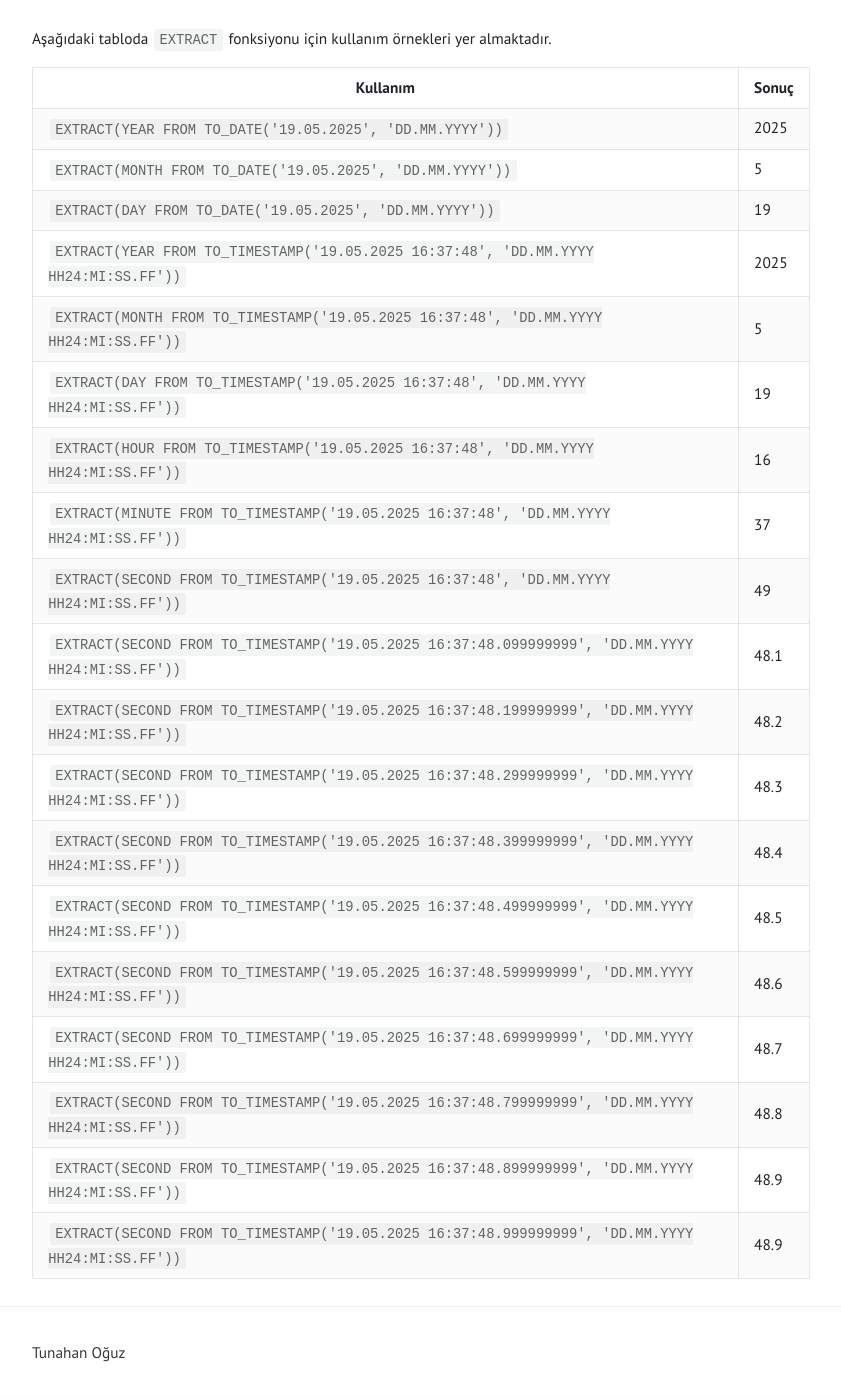
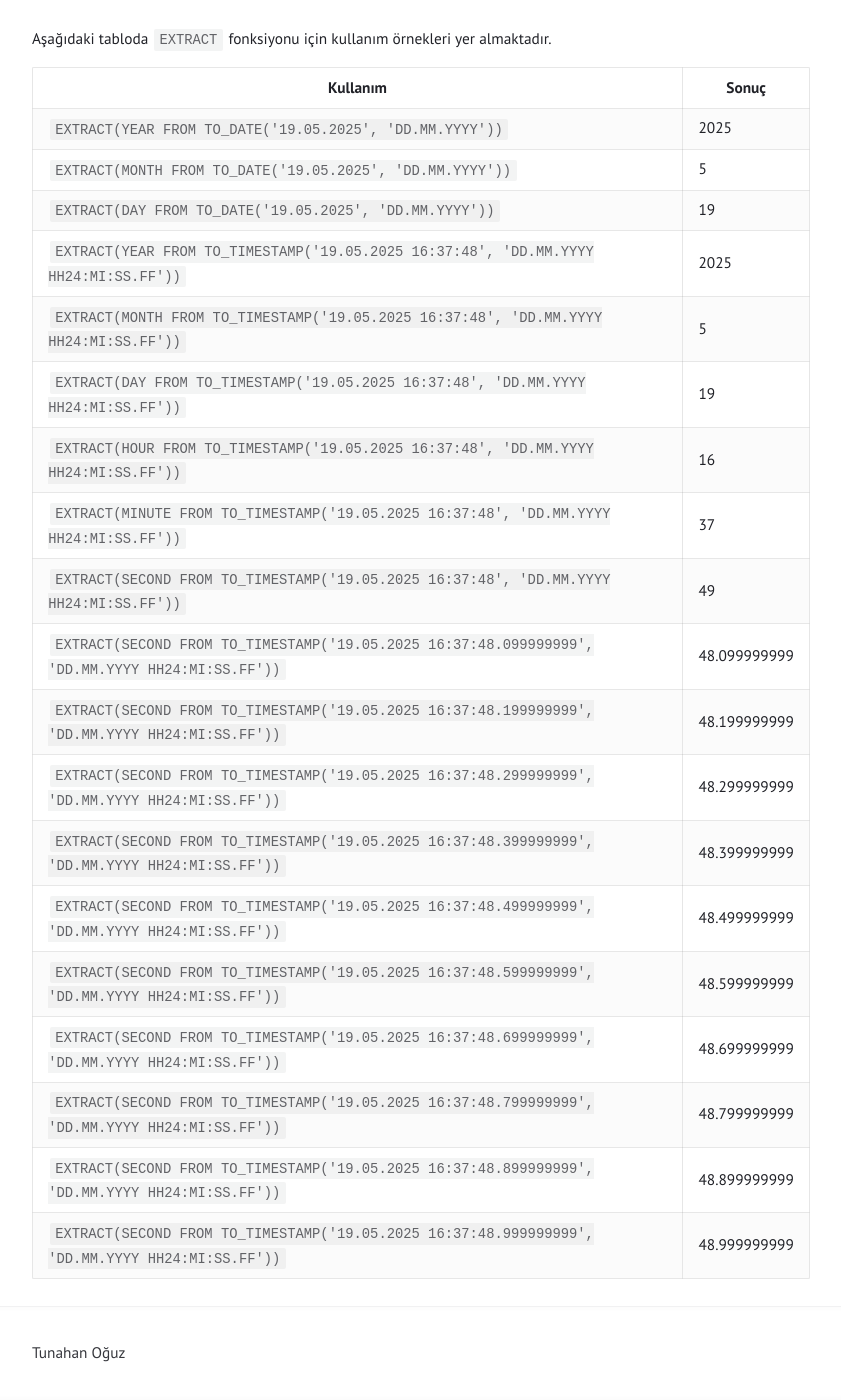
Before and after one commit to tunahanoguz/tunahanoguz.github.io, a Jekyll site: the page built from _posts/2025-05-26-oracle-EXTRACT-fonksiyonu.md, in a window 1280 px wide and 1400 px high, scrolled down 830 px. Shown: the whole window, without its empty margins (219-1060 px from the left). Built offline with Jekyll 4.4.1, drawn with Linux system fonts in a browser that asks for light colours.

Commit message:
Update 2025-05-26-oracle-EXTRACT-fonksiyonu.md

```diff
--- a/_posts/2025-05-26-oracle-EXTRACT-fonksiyonu.md
+++ b/_posts/2025-05-26-oracle-EXTRACT-fonksiyonu.md
@@ -26,24 +26,24 @@ Aşağıdaki tabloda bu bilgiler ve bu bilgilerin hangi tipteki verilerden elde
 
 Aşağıdaki tabloda `EXTRACT` fonksiyonu için kullanım örnekleri yer almaktadır.
 
-| Kullanım                                                                                         | Sonuç |
-|--------------------------------------------------------------------------------------------------|-------|
-| `EXTRACT(YEAR FROM TO_DATE('19.05.2025', 'DD.MM.YYYY'))`                                         | 2025  |
-| `EXTRACT(MONTH FROM TO_DATE('19.05.2025', 'DD.MM.YYYY'))`                                        | 5     |
-| `EXTRACT(DAY FROM TO_DATE('19.05.2025', 'DD.MM.YYYY'))`                                          | 19    |
-| `EXTRACT(YEAR FROM TO_TIMESTAMP('19.05.2025 16:37:48', 'DD.MM.YYYY HH24:MI:SS.FF'))`             | 2025  |
-| `EXTRACT(MONTH FROM TO_TIMESTAMP('19.05.2025 16:37:48', 'DD.MM.YYYY HH24:MI:SS.FF'))`            | 5     |
-| `EXTRACT(DAY FROM TO_TIMESTAMP('19.05.2025 16:37:48', 'DD.MM.YYYY HH24:MI:SS.FF'))`              | 19    |
-| `EXTRACT(HOUR FROM TO_TIMESTAMP('19.05.2025 16:37:48', 'DD.MM.YYYY HH24:MI:SS.FF'))`             | 16    |
-| `EXTRACT(MINUTE FROM TO_TIMESTAMP('19.05.2025 16:37:48', 'DD.MM.YYYY HH24:MI:SS.FF'))`           | 37    |
-| `EXTRACT(SECOND FROM TO_TIMESTAMP('19.05.2025 16:37:48', 'DD.MM.YYYY HH24:MI:SS.FF'))`           | 49    |
-| `EXTRACT(SECOND FROM TO_TIMESTAMP('19.05.2025 16:37:48.099999999', 'DD.MM.YYYY HH24:MI:SS.FF'))` | 48.1  |
-| `EXTRACT(SECOND FROM TO_TIMESTAMP('19.05.2025 16:37:48.199999999', 'DD.MM.YYYY HH24:MI:SS.FF'))` | 48.2  |
-| `EXTRACT(SECOND FROM TO_TIMESTAMP('19.05.2025 16:37:48.299999999', 'DD.MM.YYYY HH24:MI:SS.FF'))` | 48.3  |
-| `EXTRACT(SECOND FROM TO_TIMESTAMP('19.05.2025 16:37:48.399999999', 'DD.MM.YYYY HH24:MI:SS.FF'))` | 48.4  |
-| `EXTRACT(SECOND FROM TO_TIMESTAMP('19.05.2025 16:37:48.499999999', 'DD.MM.YYYY HH24:MI:SS.FF'))` | 48.5  |
-| `EXTRACT(SECOND FROM TO_TIMESTAMP('19.05.2025 16:37:48.599999999', 'DD.MM.YYYY HH24:MI:SS.FF'))` | 48.6  |
-| `EXTRACT(SECOND FROM TO_TIMESTAMP('19.05.2025 16:37:48.699999999', 'DD.MM.YYYY HH24:MI:SS.FF'))` | 48.7  |
-| `EXTRACT(SECOND FROM TO_TIMESTAMP('19.05.2025 16:37:48.799999999', 'DD.MM.YYYY HH24:MI:SS.FF'))` | 48.8  |
-| `EXTRACT(SECOND FROM TO_TIMESTAMP('19.05.2025 16:37:48.899999999', 'DD.MM.YYYY HH24:MI:SS.FF'))` | 48.9  |
-| `EXTRACT(SECOND FROM TO_TIMESTAMP('19.05.2025 16:37:48.999999999', 'DD.MM.YYYY HH24:MI:SS.FF'))` | 48.9  |
+| Kullanım                                                                                         | Sonuç         |
+|--------------------------------------------------------------------------------------------------|---------------|
+| `EXTRACT(YEAR FROM TO_DATE('19.05.2025', 'DD.MM.YYYY'))`                                         | 2025          |
+| `EXTRACT(MONTH FROM TO_DATE('19.05.2025', 'DD.MM.YYYY'))`                                        | 5             |
+| `EXTRACT(DAY FROM TO_DATE('19.05.2025', 'DD.MM.YYYY'))`                                          | 19            |
+| `EXTRACT(YEAR FROM TO_TIMESTAMP('19.05.2025 16:37:48', 'DD.MM.YYYY HH24:MI:SS.FF'))`             | 2025          |
+| `EXTRACT(MONTH FROM TO_TIMESTAMP('19.05.2025 16:37:48', 'DD.MM.YYYY HH24:MI:SS.FF'))`            | 5             |
+| `EXTRACT(DAY FROM TO_TIMESTAMP('19.05.2025 16:37:48', 'DD.MM.YYYY HH24:MI:SS.FF'))`              | 19            |
+| `EXTRACT(HOUR FROM TO_TIMESTAMP('19.05.2025 16:37:48', 'DD.MM.YYYY HH24:MI:SS.FF'))`             | 16            |
+| `EXTRACT(MINUTE FROM TO_TIMESTAMP('19.05.2025 16:37:48', 'DD.MM.YYYY HH24:MI:SS.FF'))`           | 37            |
+| `EXTRACT(SECOND FROM TO_TIMESTAMP('19.05.2025 16:37:48', 'DD.MM.YYYY HH24:MI:SS.FF'))`           | 49            |
+| `EXTRACT(SECOND FROM TO_TIMESTAMP('19.05.2025 16:37:48.099999999', 'DD.MM.YYYY HH24:MI:SS.FF'))` | 48.099999999  |
+| `EXTRACT(SECOND FROM TO_TIMESTAMP('19.05.2025 16:37:48.199999999', 'DD.MM.YYYY HH24:MI:SS.FF'))` | 48.199999999  |
+| `EXTRACT(SECOND FROM TO_TIMESTAMP('19.05.2025 16:37:48.299999999', 'DD.MM.YYYY HH24:MI:SS.FF'))` | 48.299999999  |
+| `EXTRACT(SECOND FROM TO_TIMESTAMP('19.05.2025 16:37:48.399999999', 'DD.MM.YYYY HH24:MI:SS.FF'))` | 48.399999999  |
+| `EXTRACT(SECOND FROM TO_TIMESTAMP('19.05.2025 16:37:48.499999999', 'DD.MM.YYYY HH24:MI:SS.FF'))` | 48.499999999  |
+| `EXTRACT(SECOND FROM TO_TIMESTAMP('19.05.2025 16:37:48.599999999', 'DD.MM.YYYY HH24:MI:SS.FF'))` | 48.599999999  |
+| `EXTRACT(SECOND FROM TO_TIMESTAMP('19.05.2025 16:37:48.699999999', 'DD.MM.YYYY HH24:MI:SS.FF'))` | 48.699999999  |
+| `EXTRACT(SECOND FROM TO_TIMESTAMP('19.05.2025 16:37:48.799999999', 'DD.MM.YYYY HH24:MI:SS.FF'))` | 48.799999999  |
+| `EXTRACT(SECOND FROM TO_TIMESTAMP('19.05.2025 16:37:48.899999999', 'DD.MM.YYYY HH24:MI:SS.FF'))` | 48.899999999  |
+| `EXTRACT(SECOND FROM TO_TIMESTAMP('19.05.2025 16:37:48.999999999', 'DD.MM.YYYY HH24:MI:SS.FF'))` | 48.999999999  |
```
